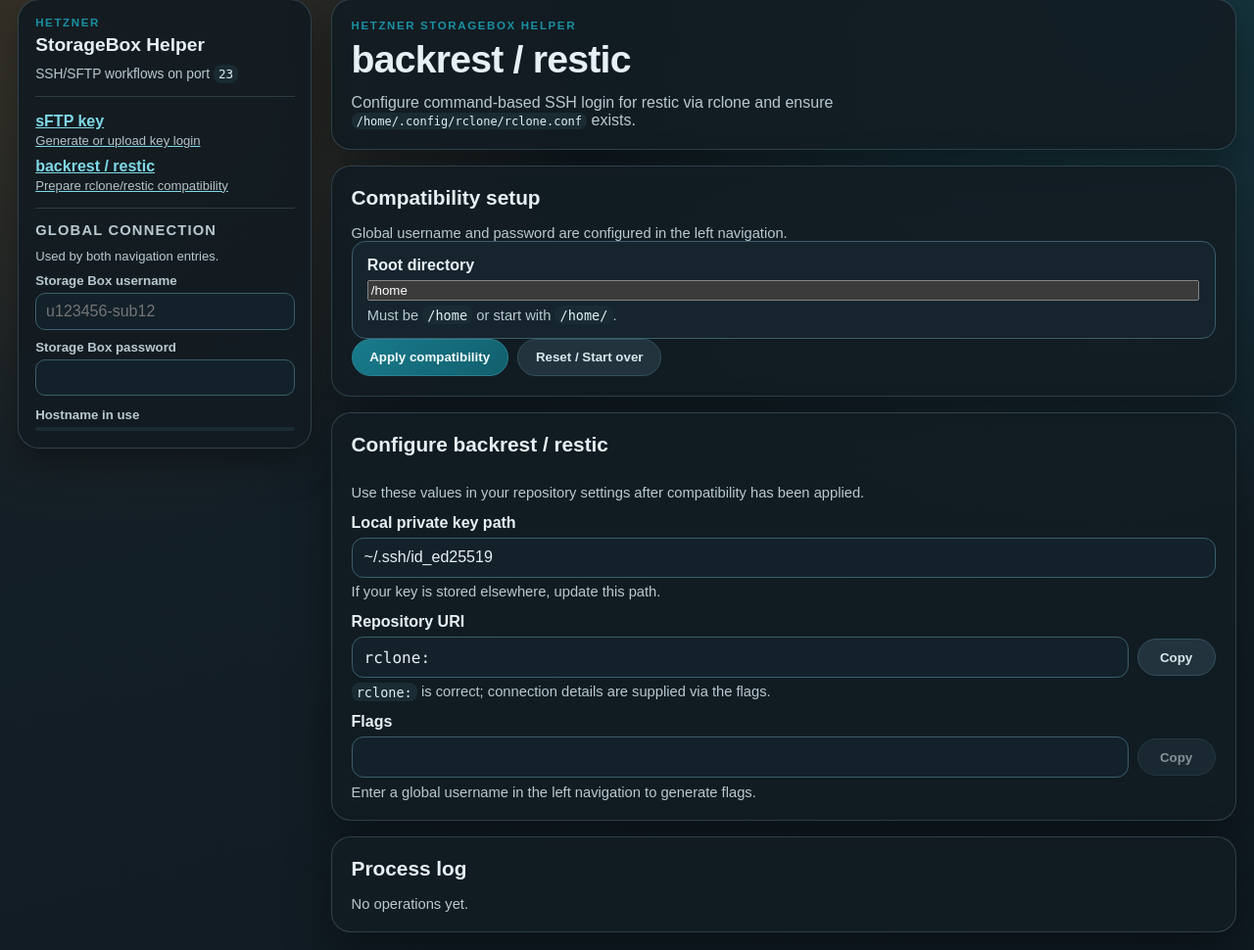
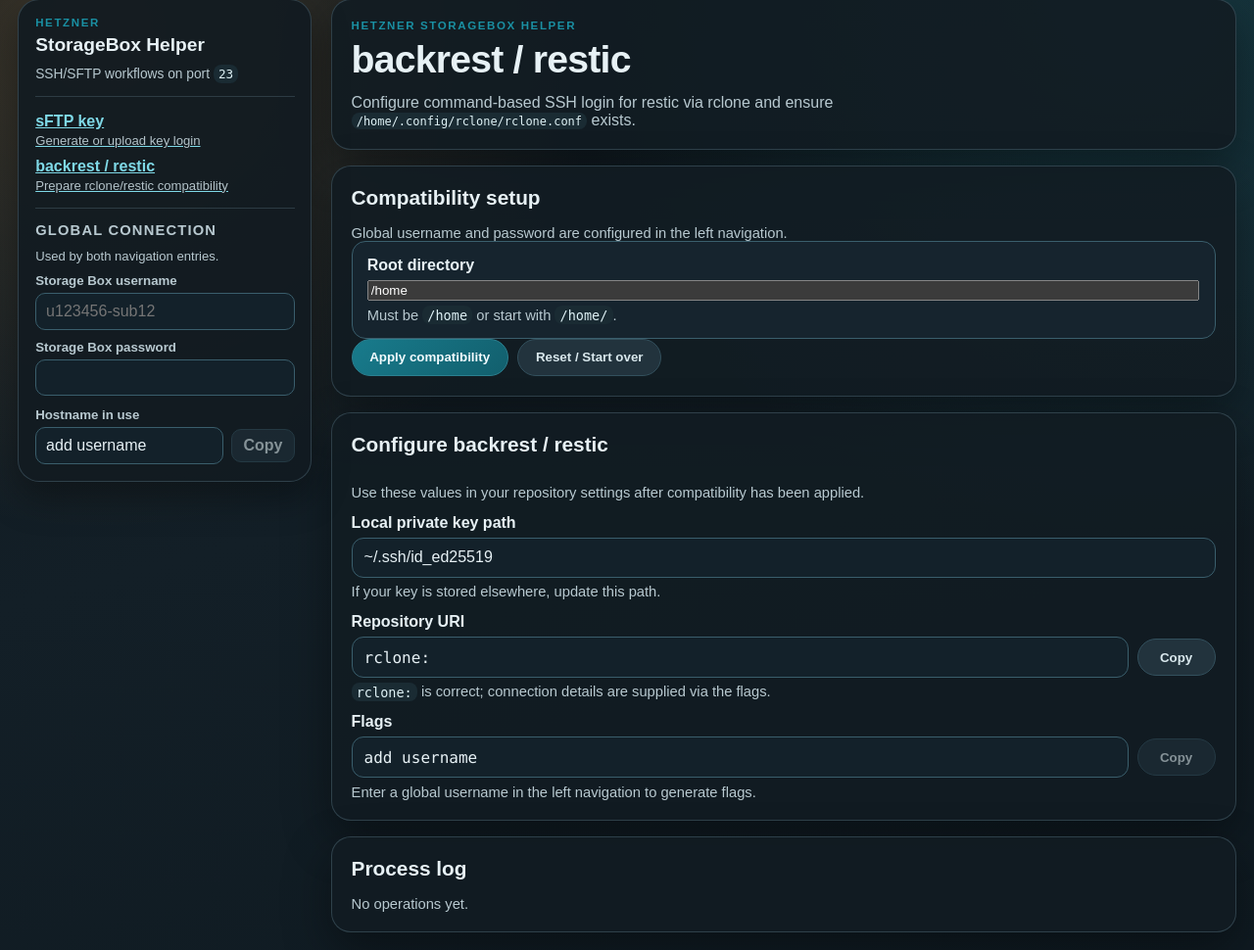
Before and after one commit to ruepp-jenkins/storagebox-privatekey, an ASP.NET Core app: page /backrest-restic in a window 1280 px wide. Shown: the part 19-989 px from the top of the page at 98% size. Run offline with ASP.NET Core 8, Linux system fonts and the light colour scheme; style sheets or scripts are compiled from the project's sources.

Commit message:
layout changes

```diff
--- a/StorageBoxKeyTool.Client/Layout/MainLayout.razor
+++ b/StorageBoxKeyTool.Client/Layout/MainLayout.razor
@@ -4,6 +4,7 @@
 @inject StorageBoxConnectionState ConnectionState
 @inject StorageBoxApiClient ApiClient
 @inject NavigationManager Navigation
+@inject IJSRuntime JsRuntime
 
 @if (_showNonLocalHostWarning)
 {
@@ -65,7 +66,14 @@
 
             <div class="connection-host">
                 <span>Hostname in use</span>
-                <code>@DerivedHost</code>
+                <div class="host-copy-row">
+                    <input class="nav-input mono-input" value="@HostDisplay" readonly onclick="this.select()" />
+                    <button type="button" class="copy-host-btn" @onclick="CopyHostAsync" disabled="@(!CanCopyHost)">Copy</button>
+                </div>
+                @if (!string.IsNullOrWhiteSpace(_hostCopyFeedback))
+                {
+                    <p class="connection-copy-feedback">@_hostCopyFeedback</p>
+                }
             </div>
         </section>
     </aside>
@@ -78,6 +86,7 @@
 @code {
     private bool _showNonLocalHostWarning;
     private string _currentHost = string.Empty;
+    private string? _hostCopyFeedback;
 
     protected override async Task OnInitializedAsync()
     {
@@ -159,11 +168,30 @@
     private void HandleUsernameInput(ChangeEventArgs eventArgs)
     {
         ConnectionState.Username = eventArgs.Value?.ToString() ?? string.Empty;
+        _hostCopyFeedback = null;
     }
 
     private void HandlePasswordInput(ChangeEventArgs eventArgs)
     {
         ConnectionState.Password = eventArgs.Value?.ToString() ?? string.Empty;
+    }
+
+    private async Task CopyHostAsync()
+    {
+        if (!CanCopyHost)
+        {
+            return;
+        }
+
+        try
+        {
+            await JsRuntime.InvokeVoidAsync("storageBoxKeyTool.copyText", DerivedHost);
+            _hostCopyFeedback = "Hostname copied.";
+        }
+        catch (JSException)
+        {
+            _hostCopyFeedback = "Copy failed in this browser context. Please copy manually.";
+        }
     }
 
     private string DerivedHost
@@ -178,4 +206,10 @@
             return $"{ConnectionState.Username.Trim().ToLowerInvariant()}.your-storagebox.de";
         }
     }
+
+    private string HostDisplay => string.IsNullOrWhiteSpace(DerivedHost)
+        ? "add username"
+        : DerivedHost;
+
+    private bool CanCopyHost => !string.IsNullOrWhiteSpace(DerivedHost);
 }
--- a/StorageBoxKeyTool.Client/Layout/MainLayout.razor.css
+++ b/StorageBoxKeyTool.Client/Layout/MainLayout.razor.css
@@ -166,10 +166,41 @@
     font-weight: 600;
 }
 
-.connection-host code {
-    width: 100%;
-    overflow-x: auto;
-    white-space: nowrap;
+.host-copy-row {
+    display: grid;
+    grid-template-columns: minmax(0, 1fr) auto;
+    gap: 0.5rem;
+    align-items: center;
+}
+
+.mono-input {
+    font-family: ui-monospace, SFMono-Regular, Menlo, Consolas, "Liberation Mono", monospace;
+}
+
+.copy-host-btn {
+    border: 1px solid #33505d;
+    border-radius: 10px;
+    background: #22333d;
+    color: #d9e8ed;
+    padding: 0.45rem 0.7rem;
+    font: inherit;
+    font-weight: 600;
+    cursor: pointer;
+}
+
+.copy-host-btn:hover:enabled {
+    background: #2a3e48;
+}
+
+.copy-host-btn:disabled {
+    opacity: 0.58;
+    cursor: not-allowed;
+}
+
+.connection-copy-feedback {
+    margin: 0;
+    color: var(--success);
+    font-size: 0.82rem;
 }
 
 .nav-input,
@@ -213,4 +244,8 @@
     .nav-copy {
         display: none;
     }
+
+    .host-copy-row {
+        grid-template-columns: 1fr;
+    }
 }
--- a/StorageBoxKeyTool.Client/Pages/BackrestRestic.razor
+++ b/StorageBoxKeyTool.Client/Pages/BackrestRestic.razor
@@ -45,7 +45,7 @@
         <h2>Configure backrest / restic</h2>
         <p class="field-hint">Use these values in your repository settings after compatibility has been applied.</p>
 
-        <div class="field">
+        <div class="value-group">
             <label for="privateKeyPath">Local private key path</label>
             <input
                 id="privateKeyPath"
@@ -69,10 +69,10 @@
         <div class="value-group">
             <label for="resticFlags">Flags</label>
             <div class="copy-row">
-                <input id="resticFlags" class="field-input mono-input" value="@ResticFlags" readonly onclick="this.select()" />
-                <button type="button" class="btn btn-secondary copy-btn" @onclick="CopyResticFlagsAsync" disabled="@string.IsNullOrWhiteSpace(ResticFlags)">Copy</button>
+                <input id="resticFlags" class="field-input mono-input" value="@ResticFlagsDisplay" readonly onclick="this.select()" />
+                <button type="button" class="btn btn-secondary copy-btn" @onclick="CopyResticFlagsAsync" disabled="@(!CanCopyResticFlags)">Copy</button>
             </div>
-            @if (string.IsNullOrWhiteSpace(ResticFlags))
+            @if (!CanCopyResticFlags)
             {
                 <p class="field-hint">Enter a global username in the left navigation to generate flags.</p>
             }
@@ -190,6 +190,12 @@
     private string ResticFlags => string.IsNullOrWhiteSpace(DerivedLogin) || string.IsNullOrWhiteSpace(DerivedHost)
         ? string.Empty
         : $"-o rclone.program=\"ssh -p 23 {DerivedLogin}@{DerivedHost} -i {EffectivePrivateKeyPath}\"";
+
+    private string ResticFlagsDisplay => CanCopyResticFlags
+        ? ResticFlags
+        : "add username";
+
+    private bool CanCopyResticFlags => !string.IsNullOrWhiteSpace(ResticFlags);
 
     private string EffectivePrivateKeyPath => string.IsNullOrWhiteSpace(PrivateKeyPath)
         ? "~/.ssh/id_ed25519"
@@ -366,7 +372,7 @@
 
     private async Task CopyResticFlagsAsync()
     {
-        if (string.IsNullOrWhiteSpace(ResticFlags))
+        if (!CanCopyResticFlags)
         {
             return;
         }
```
